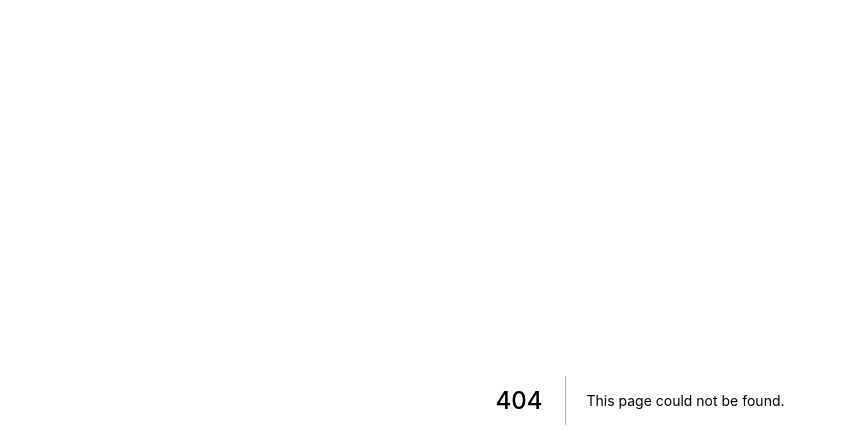
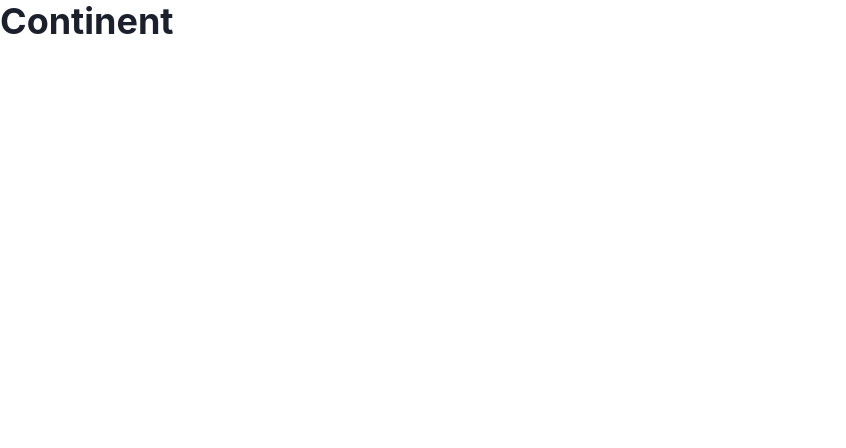
Before and after one commit to sbutori/desafio07-trilha-reactjs, a Next.js app: page /continent/1 in a window 1280 px wide. Before the commit this address had no page. Shown: the top 448 px of the page, without its empty margins (0-846 px from the left). Built offline with nearby package versions, Linux system fonts and the light colour scheme.

Commit message:
Add a "Continent" page placeholder

```diff
--- /dev/null
+++ b/pages/continent/[slug].tsx
@@ -0,0 +1,8 @@
+import React from 'react';
+import { Heading } from '@chakra-ui/react';
+
+const Continent = () => {
+  return <Heading>Continent</Heading>;
+};
+
+export default Continent;
```
Also changed, not shown: pages/continent/continent.module.scss (added).
